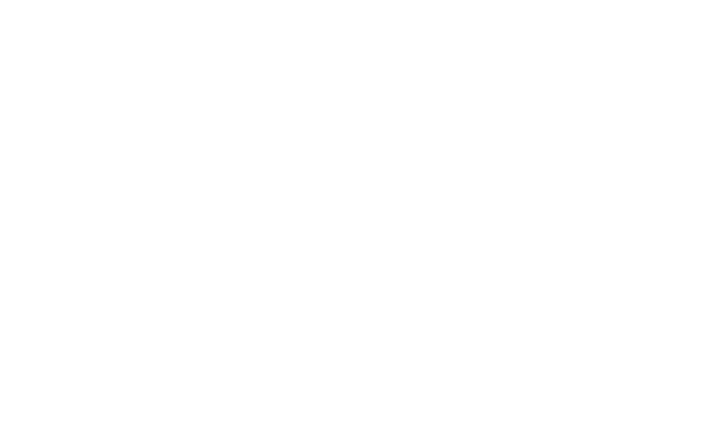
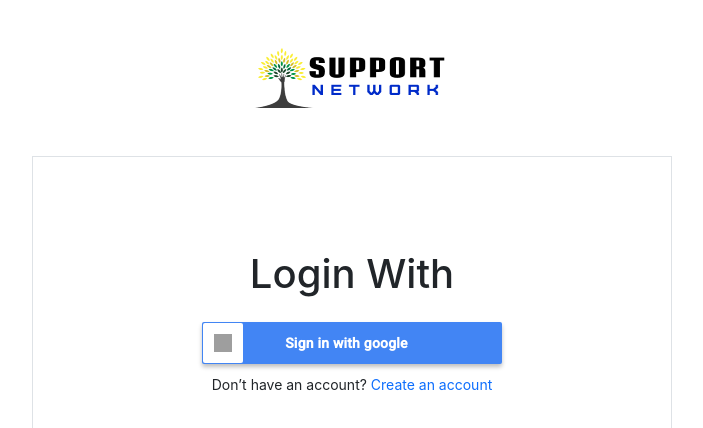
Before and after one commit to azalamin/support-network-client, a React (Create React App) app: page /login in a window 1280 px wide. Shown: the top 428 px of the page, without its empty margins (288-991 px from the left). Built offline with nearby package versions, Linux system fonts and the light colour scheme; grey boxes are pictures that could not be loaded.

Commit message:
added login page

```diff
--- a/package.json
+++ b/package.json
@@ -7,6 +7,7 @@
     "@testing-library/react": "^13.1.1",
     "@testing-library/user-event": "^13.5.0",
     "bootstrap": "^5.1.3",
+    "firebase": "^9.6.11",
     "react": "^18.1.0",
     "react-bootstrap": "^2.3.0",
     "react-dom": "^18.1.0",
--- a/src/components/Header/Header.js
+++ b/src/components/Header/Header.js
@@ -1,41 +1,11 @@
 import React from "react";
-import { Container, Nav, Navbar } from "react-bootstrap";
-import { Link, useNavigate } from "react-router-dom";
-import logo from "../../logos/logo.png";
+import NavBar from "../NavBar/NavBar";
 import "./Header.css";
 
 const Header = () => {
-  const navigate = useNavigate();
   return (
     <header className="header">
-      <Navbar collapseOnSelect expand="lg">
-        <Container>
-          <Navbar.Brand href="#home">
-            <img src={logo} alt="" />
-          </Navbar.Brand>
-          <Navbar.Toggle aria-controls="responsive-navbar-nav" />
-          <Navbar.Collapse id="responsive-navbar-nav">
-            <Nav className="ms-auto">
-              <Nav.Link as={Link} to="/">
-                Home
-              </Nav.Link>
-              <Nav.Link as={Link} to="/">
-                Donation
-              </Nav.Link>
-              <Nav.Link as={Link} to="/">
-                Events
-              </Nav.Link>
-              <Nav.Link as={Link} to="/">
-                Blog
-              </Nav.Link>
-              <button onClick={() => navigate('/register')} className="btn btn-primary mx-lg-4 my-3 my-lg-0">
-                Register
-              </button>
-              <button className="btn btn-secondary">Admin</button>
-            </Nav>
-          </Navbar.Collapse>
-        </Container>
-      </Navbar>
+      <NavBar />
       <div className="container">
         <h1 className="text-center mt-3 text-uppercase">
           No one has ever become poor by giving
--- /dev/null
+++ b/src/components/Login/Login.css
@@ -0,0 +1,44 @@
+@import url(https://fonts.googleapis.com/css?family=Roboto:500);
+.google-btn {
+  width: 300px;
+  height: 42px;
+  background-color: #4285f4;
+  border-radius: 2px;
+  box-shadow: 0 3px 4px 0 rgba(0, 0, 0, 0.25);
+  cursor: pointer;
+}
+
+.google-icon-wrapper {
+  position: absolute;
+  margin-top: 1px;
+  margin-left: 1px;
+  width: 40px;
+  height: 40px;
+  border-radius: 2px;
+  background-color: #fff;
+}
+.google-icon {
+  position: absolute;
+  margin-top: 11px;
+  margin-left: 11px;
+  width: 18px;
+  height: 18px;
+}
+.btn-text {
+  margin: 11px 11px 0 0;
+  color: #fff;
+  font-size: 14px;
+  letter-spacing: 0.2px;
+  font-family: "Roboto";
+  text-align: center;
+}
+
+.btn-text:hover {
+  box-shadow: 0 0 6px #4285f4;
+}
+.google-icon:active {
+  background: #1669f2;
+}
+.cursor {
+  cursor: pointer;
+}
--- a/src/components/Login/Login.js
+++ b/src/components/Login/Login.js
@@ -1,11 +1,51 @@
-import React from 'react';
+import React from "react";
+import { useNavigate } from "react-router-dom";
+import logo from "../../logos/logo.png";
+import "./Login.css";
 
 const Login = () => {
-    return (
-        <div>
-
+  const navigate = useNavigate();
+  return (
+    <div>
+      <div className="text-center mt-5">
+        <img
+          className="cursor"
+          onClick={() => navigate("/")}
+          src={logo}
+          alt=""
+        />
+      </div>
+      <div
+        style={{ minHeight: "350px", minWidth: "300px" }}
+        className="w-50 border d-flex justify-content-center align-items-center mx-auto flex-column mt-5"
+      >
+        <h1>Login With</h1>
+        <div className="google-btn mt-3">
+          <div className="google-icon-wrapper">
+            <img
+              className="google-icon"
+              src="https://upload.wikimedia.org/wikipedia/commons/5/53/Google_%22G%22_Logo.svg"
+              alt=""
+            />
+          </div>
+          <p className="btn-text">
+            <b>Sign in with google</b>
+          </p>
         </div>
-    );
+        <p className="mt-2">
+          <small>
+            Don’t have an account?{" "}
+            <span
+              onClick={() => navigate("/register")}
+              className="text-primary cursor"
+            >
+              Create an account
+            </span>
+          </small>
+        </p>
+      </div>
+    </div>
+  );
 };
 
 export default Login;
--- /dev/null
+++ b/src/components/NavBar/NavBar.js
@@ -0,0 +1,45 @@
+import React from 'react';
+import { Container, Nav, Navbar } from "react-bootstrap";
+import { Link, useNavigate } from "react-router-dom";
+import logo from "../../logos/logo.png";
+
+const NavBar = () => {
+    const navigate = useNavigate();
+    return (
+      <div>
+        <Navbar collapseOnSelect expand="lg">
+          <Container>
+            <Navbar.Brand href="#home">
+              <img src={logo} alt="" />
+            </Navbar.Brand>
+            <Navbar.Toggle aria-controls="responsive-navbar-nav" />
+            <Navbar.Collapse id="responsive-navbar-nav">
+              <Nav className="ms-auto">
+                <Nav.Link as={Link} to="/">
+                  Home
+                </Nav.Link>
+                <Nav.Link as={Link} to="/">
+                  Donation
+                </Nav.Link>
+                <Nav.Link as={Link} to="/">
+                  Events
+                </Nav.Link>
+                <Nav.Link as={Link} to="/">
+                  Blog
+                </Nav.Link>
+                <button
+                  onClick={() => navigate("/register")}
+                  className="btn btn-primary mx-lg-4 my-3 my-lg-0"
+                >
+                  Register
+                </button>
+                <button className="btn btn-secondary">Admin</button>
+              </Nav>
+            </Navbar.Collapse>
+          </Container>
+        </Navbar>
+      </div>
+    );
+};
+
+export default NavBar;
--- a/src/components/Register/Register.js
+++ b/src/components/Register/Register.js
@@ -1,11 +1,27 @@
 import React from 'react';
+import { useNavigate } from 'react-router-dom';
+import logo from "../../logos/logo.png";
 
 const Register = () => {
-    return (
-        <div>
-
-        </div>
-    );
-};
+    const navigate = useNavigate();
+  return (
+    <div>
+      <div className="text-center mt-5">
+        <img
+          className="cursor"
+          onClick={() => navigate("/")}
+          src={logo}
+          alt=""
+        />
+      </div>
+      <div
+        style={{ minHeight: "350px", minWidth: "300px" }}
+        className="w-50 border d-flex mx-auto flex-column mt-5 py-3 px-4"
+      >
+        <h3>Register as a Volunteer</h3>
+      </div>
+    </div>
+  );
+}
 
 export default Register;
```
Also changed, not shown: 1 other file (tests, documents, lock files or other folders).
